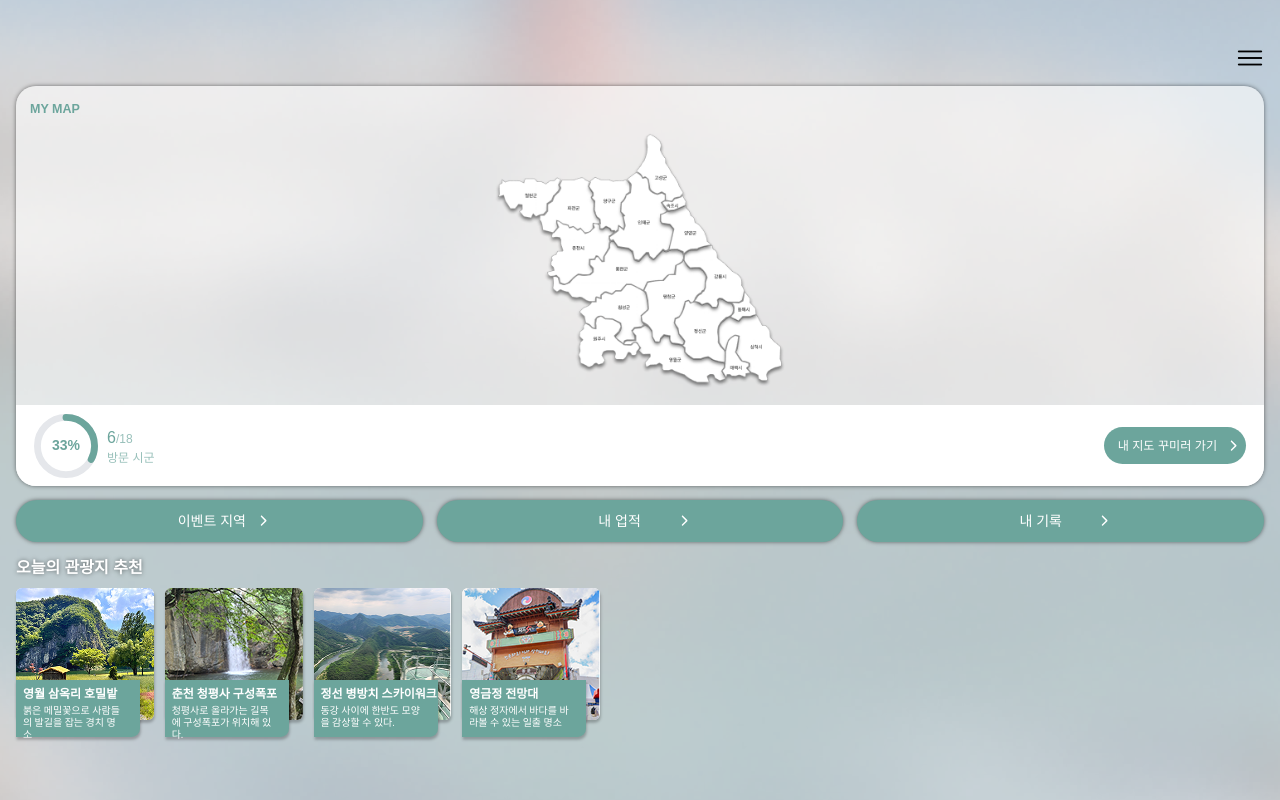
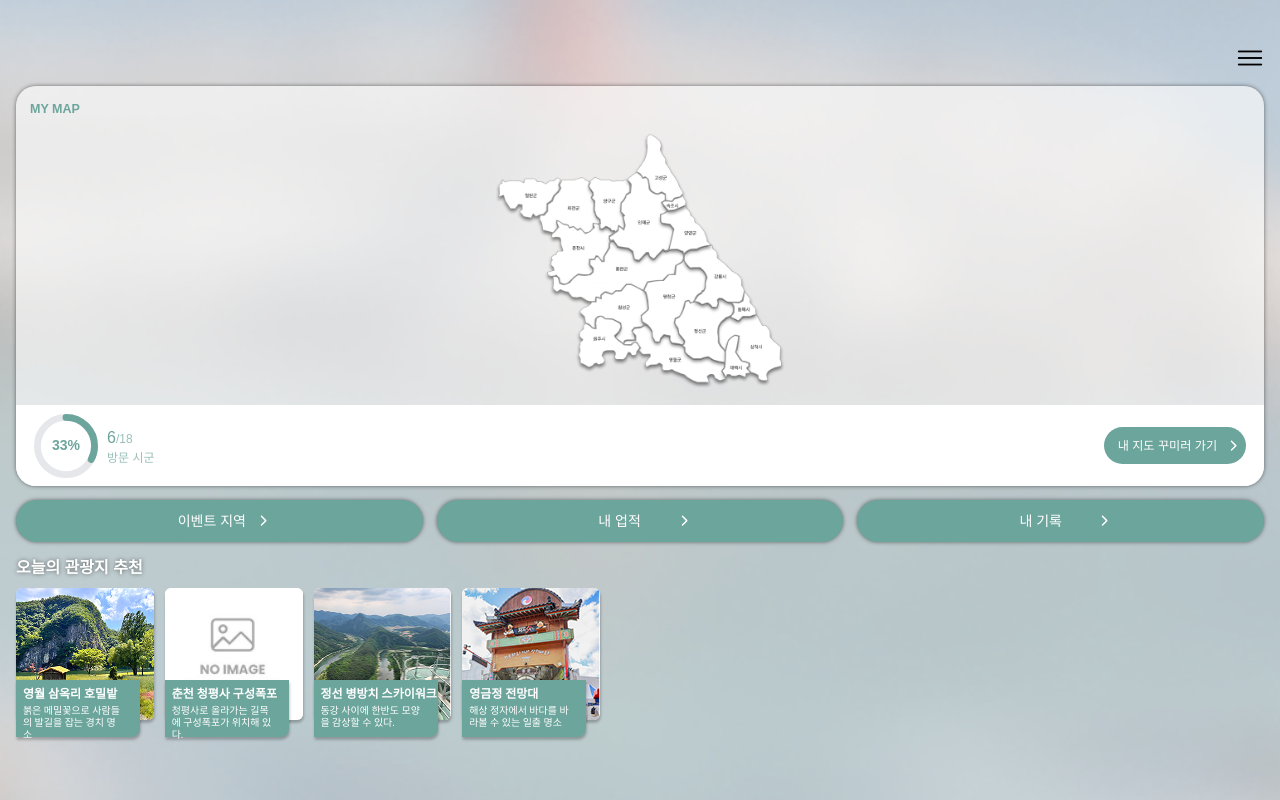
Before and after one commit to nuyh-99/ji-kku-frontend, a Next.js app in the folder frontend/: page /home in a window 1280 px wide. Built offline with nearby package versions, Linux system fonts and the light colour scheme; a web font is replaced by a local one.

Commit message:
chore : 사진 변경

```diff
--- a/frontend/src/features/home/components/Home.tsx
+++ b/frontend/src/features/home/components/Home.tsx
@@ -28,7 +28,7 @@ export default function Home() {
             id: "2",
             title: "춘천 청평사 구성폭포",
             overview: "청평사로 올라가는 길목에 구성폭포가 위치해 있다.",
-            imageUrl: "/assets/spot-guseong.png",
+            imageUrl: "/assets/Noimage.png",
         },
         {
             id: "3",
```
Also changed, not shown: frontend/public/assets/Noimage.png (added).
